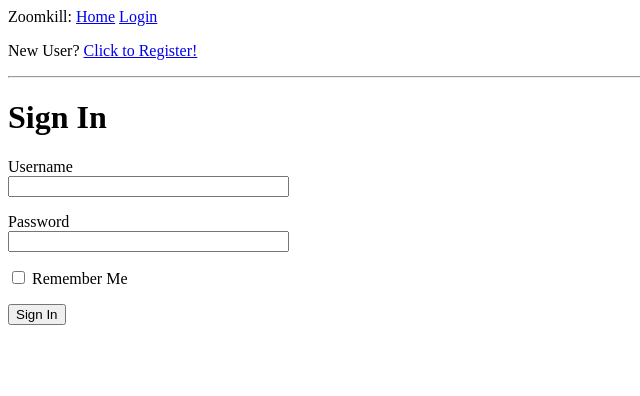
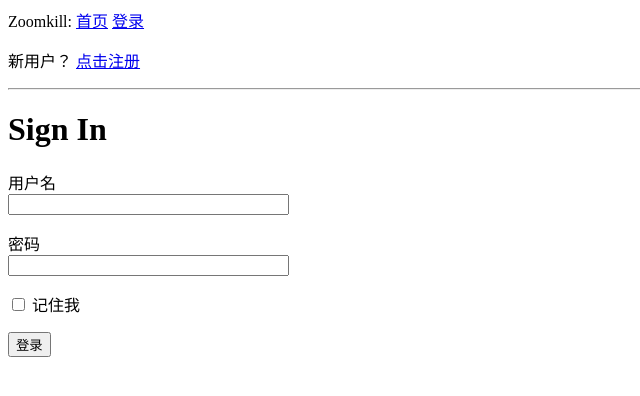
Before and after one commit to Ji-Hua/werewolf_assistant, a Flask app: a page that uses app/templates/base.html in a window 1280 px wide. Shown: the top 396 px of the page, without its empty margins (0-640 px from the left). Run offline with Flask 2, Linux system fonts and the light colour scheme; some libraries are stand-ins or nearby versions.

Commit message:
remvoe debug code and make it chinese

```diff
--- a/app/forms.py
+++ b/app/forms.py
@@ -4,19 +4,19 @@ from wtforms.validators import ValidationError, DataRequired, Email, EqualTo
 from app.models import User, Game
 
 class LoginForm(FlaskForm):
-    username = StringField('Username', validators=[DataRequired()])
-    password = PasswordField('Password', validators=[DataRequired()])
-    remember_me = BooleanField('Remember Me')
-    submit = SubmitField('Sign In')
+    username = StringField('用户名', validators=[DataRequired()])
+    password = PasswordField('密码', validators=[DataRequired()])
+    remember_me = BooleanField('记住我')
+    submit = SubmitField('登录')
 
 
 class RegistrationForm(FlaskForm):
-    username = StringField('Username', validators=[DataRequired()])
+    username = StringField('用户名', validators=[DataRequired()])
     email = StringField('Email', validators=[DataRequired(), Email()])
-    password = PasswordField('Password', validators=[DataRequired()])
+    password = PasswordField('密码', validators=[DataRequired()])
     password2 = PasswordField(
-        'Repeat Password', validators=[DataRequired(), EqualTo('password')])
-    submit = SubmitField('Register')
+        '重复密码', validators=[DataRequired(), EqualTo('password')])
+    submit = SubmitField('注册')
 
     def validate_username(self, username):
         user = User.query.filter_by(username=username.data).first()
--- a/app/routes.py
+++ b/app/routes.py
@@ -139,7 +139,6 @@ def vote(room_name):
     if player.capable_for_vote:
         game = Room.query.filter_by(name=room_name).first().game
         vote_for = int(request.form['vote_for'])
-        print(vote_for)
         if vote_for <= 0 or vote_for > 12:
             vote_for = 0
         round = request.form['round']
@@ -180,5 +179,4 @@ def candidates(room_name):
 def results(room_name, round_name):
     room = Room.query.filter_by(name=room_name).first()
     results = room.view_vote_results(round_name)
-    print(results)
     return jsonify({'results': results})
--- a/app/templates/base.html
+++ b/app/templates/base.html
@@ -10,13 +10,13 @@
     <body>
         <div>
             Zoomkill:
-            <a href="{{ url_for('index') }}">Home</a>
+            <a href="{{ url_for('index') }}">首页</a>
             {% if current_user.is_anonymous %}
-            <a href="{{ url_for('login') }}">Login</a>
-            <p>New User? <a href="{{ url_for('register') }}">Click to Register!</a></p>
+            <a href="{{ url_for('login') }}">登录</a>
+            <p>新用户？ <a href="{{ url_for('register') }}">点击注册</a></p>
             {% else %}
-            <a href="{{ url_for('logout') }}">Logout</a>
-            <p> Log in as {{ current_user.username }}　</p>
+            <a href="{{ url_for('logout') }}">登出</a>
+            <p> 登录为 {{ current_user.username }}　</p>
             {% endif %}
         </div>
         <hr>
--- a/app/templates/room.html
+++ b/app/templates/room.html
@@ -103,7 +103,6 @@
                         url: status_api_url,
                         type: 'get',
                         success: function(response){
-                            console.log(response);
                             $("#vote-label").text( response.status);
                             if (response.status != "等待上帝指令") {
                                 $.getJSON(candidates_api_url, function(data) {
@@ -111,7 +110,6 @@
                                     for(var i = 0; i < data.candidates.length; i++) {
                                         optionsAsString += "<option value='" +  data.candidates[i] + "'>" +  data.candidates[i] + "</option>";
                                     };
-                                    console.log(optionsAsString);
                                     $("#vote-select").find('option').remove().end().append($(optionsAsString));
                                 });
                             } else {
```
